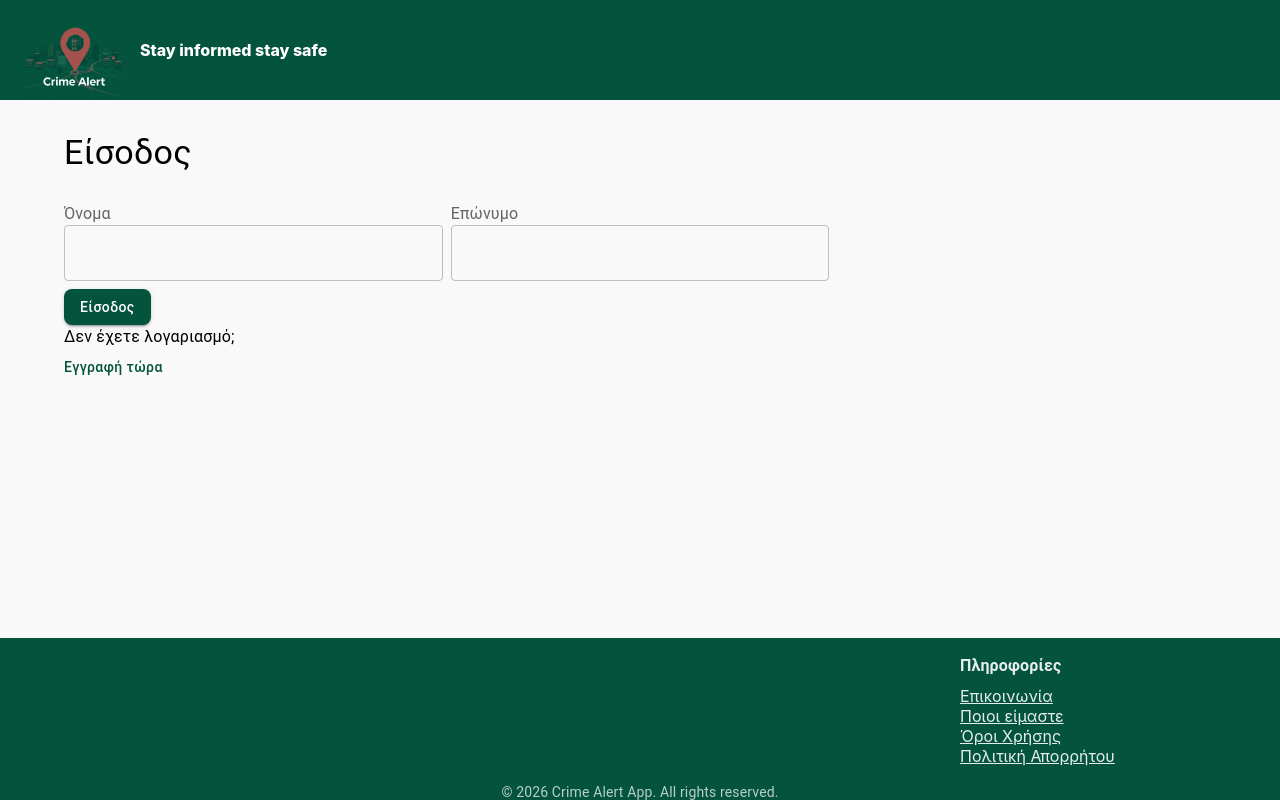
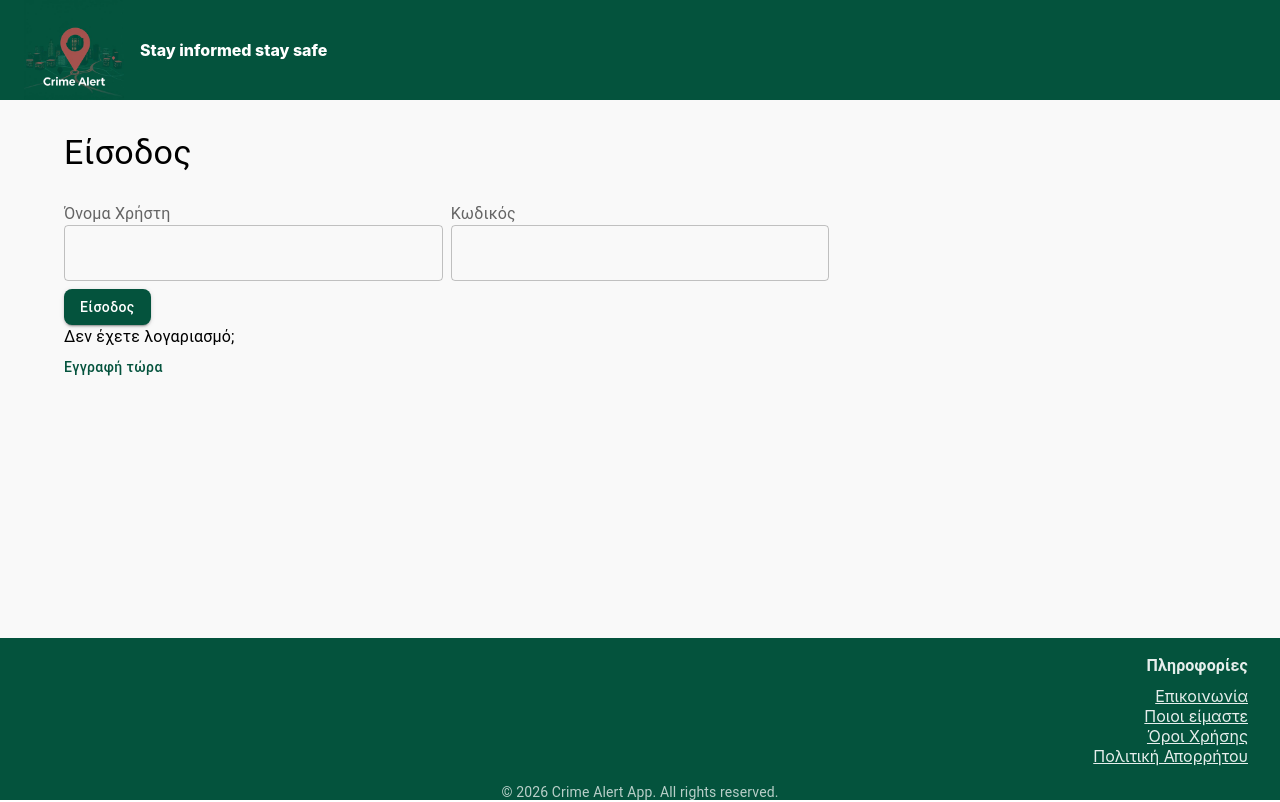
Before and after one commit to cgeorgala/crimeAlertApp, a React (Vite) app in the folder frontend/: page / in a window 1280 px wide. Built offline with nearby package versions, Linux system fonts and the light colour scheme.

Commit message:
Update labels in login form, change landing page after login, minor fix in user's menu visible during login, w/o click.

```diff
--- a/frontend/src/components/footer/index.jsx
+++ b/frontend/src/components/footer/index.jsx
@@ -26,6 +26,7 @@ export const Footer = () => {
         <Grid item size={6}></Grid>
         {/*Links on the right*/}
         <Grid item size={3}>
+          <Box sx={{textAlign: 'right', pr: 4}}>
           <Typography sx={{fontWeight: 600, mb: 1}}>
             {FOOTER_TEXT.LINKS_TITLE}
           </Typography>
@@ -46,6 +47,7 @@ export const Footer = () => {
               {route.title}
             </Link>
           ))}
+        </Box>
         </Grid>
         {/*Copyright*/}
         <Grid item size={12}>
--- a/frontend/src/components/header/index.jsx
+++ b/frontend/src/components/header/index.jsx
@@ -21,6 +21,11 @@ export const TopMenuBar = () => {
   const [anchorEl, setAnchorEl] = React.useState(null);
   const [anchorEl2, setAnchorEl2] = React.useState(null);
   const navigate = useNavigate();
+
+  React.useEffect(() => {
+    setAnchorEl(null);
+    setAnchorEl2(null);
+  }, [user])
 
   const handleMenu = event => {
     setAnchorEl(event.currentTarget);
@@ -46,7 +51,7 @@ export const TopMenuBar = () => {
 
   const menuItems = useGetMenuItems();
   const incidentMenuItems = menuItems.filter(item =>
-  ['Δημιουργία Συμβάντος', 'Πίνακας Συμβάντων', 'Αναζήτηση Συμβάντων', 'Προβολή όλων των συμβάντων'].includes(item.label)
+  ['Τα Συμβάντα μου', 'Δημιουργία Συμβάντος', 'Αναζήτηση Συμβάντων', 'Προβολή όλων των συμβάντων'].includes(item.label)
 );
   const userMenuItems = menuItems.filter(item =>
   ['Επεξεργασία στοιχείων', 'Διαγραφή προφίλ', 'Έξοδος'].includes(item.label)
--- a/frontend/src/pages/home/constants.js
+++ b/frontend/src/pages/home/constants.js
@@ -6,10 +6,10 @@ export const LOGIN_FIELD_NAMES = {
 export const LOGIN_FORM_FIELDS = [
   {
     name: LOGIN_FIELD_NAMES.USERNAME,
-    label: 'Όνομα',
+    label: 'Όνομα Χρήστη',
   },
   {
     name: LOGIN_FIELD_NAMES.PASSWORD,
-    label: 'Επώνυμο',
+    label: 'Κωδικός',
   },
 ];
--- a/frontend/src/routes/constants.js
+++ b/frontend/src/routes/constants.js
@@ -25,19 +25,19 @@ export const ROUTES_MAP = {
     requireGuest: true,
     component: UserRegisterPage,
   },
-  dashboard: {
-    path: '/dashboard',
+  incidentsList: {
+    path: '/incidentsList',
+    title: 'Τα Συμβάντα μου',
+    requireAuth: true,
+    requireGuest: false,
+    component: IncidentsListPage,
+  },
+  incidentCreate: {
+    path: '/incidentCreate',
     title: 'Δημιουργία Συμβάντος',
     requireAuth: true,
     requireGuest: false,
     component: IncidentCreatePage,
-  },
-  incidentsList: {
-    path: '/incidentsList',
-    title: 'Πίνακας Συμβάντων',
-    requireAuth: true,
-    requireGuest: false,
-    component: IncidentsListPage,
   },
   incidentsFilterList: {
     path: '/incidentsFilterList',
--- a/frontend/src/routes/requireGuest.jsx
+++ b/frontend/src/routes/requireGuest.jsx
@@ -4,5 +4,5 @@ import { useSelector } from 'react-redux';
 export const RequireGuest = () => {
   const token = useSelector(s => s.auth.token);
 
-  return token ? <Navigate to="/dashboard" replace /> : <Outlet />;
+  return token ? <Navigate to="/incidentsList" replace /> : <Outlet />;
 };
```
